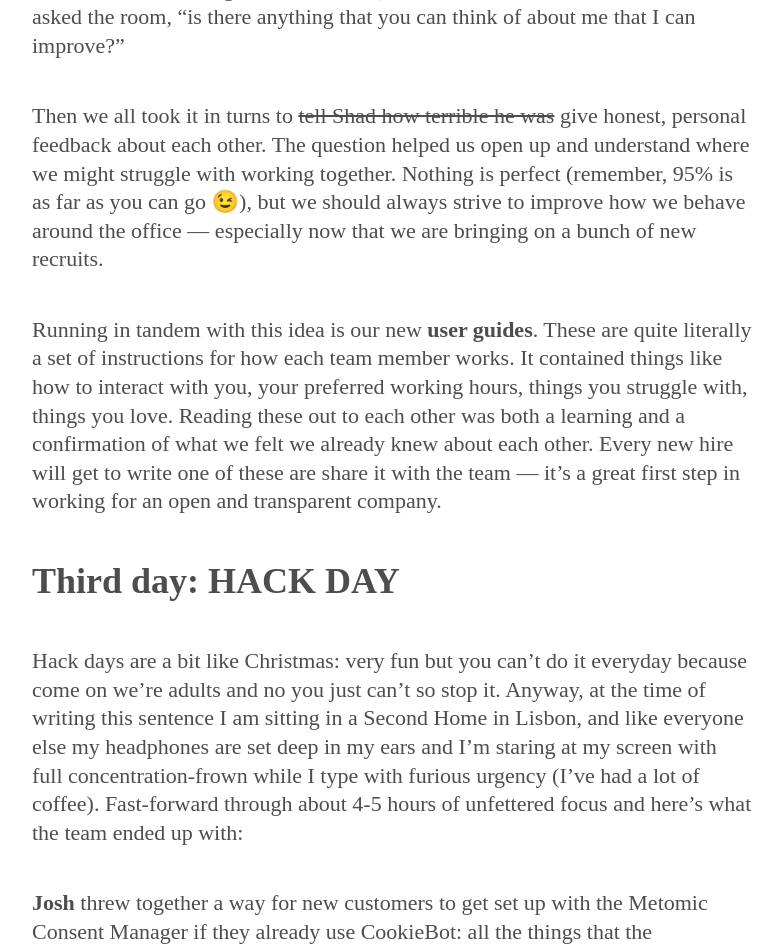
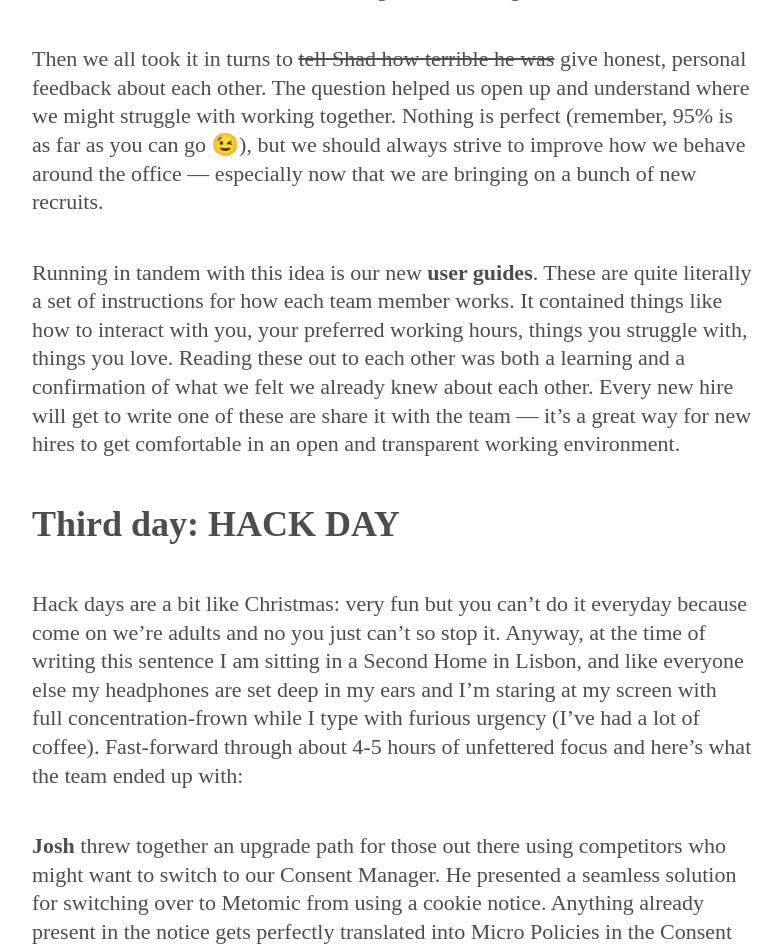
Before and after one commit to metomic/blog, a Jekyll site: the page built from _posts/2019-07-19-week-away.md, in a window 1280 px wide and 1400 px high, scrolled down 7041 px. Shown: the top 951 px of the window, without its empty margins (248-1031 px from the left). Built offline with Jekyll 4.4.1, drawn with Linux system fonts in a browser that asks for light colours; some web fonts are replaced; comment, search, counter and statistics services are not loaded; some of the changed text lies outside the part shown.

Commit message:
lolwtfomg

```diff
--- a/_posts/2019-07-19-week-away.md
+++ b/_posts/2019-07-19-week-away.md
@@ -11,7 +11,7 @@
 
 ## We are having a growth spurt, and on the other side is Metomic 2.0
 
-So this week we've taken the time to figure out what Metomic 2.0 will even look like. By the time it gets to Monday, we will all be on the same page and will hit the ground running. These are the questions we're answering:
+So this week we've taken the time to figure out what Metomic 2.0 will even look like. By the time it gets to Monday, we will hit the ground running. These are the questions we're answering:
 
 🔍 Who are we?
 
@@ -68,7 +68,7 @@
 
 "There's no button on the top level that allows you to opt out of everything in one go. That is bad. I am a lawyer."
 
-So we took some time on this day to fully pin down what Consent Manager v2 would look like. What we've done is made a more stable deployable that we can experiment with and add things to. Among those this are, as the feedback suggests, internationalisation and GTM integration. We're also making improvements to the UI, including but not limited to a top-level button that allows you to opt-out of everything.
+So we took some time on this day to fully pin down what Consent Manager v2 would look like. What we've done is made a more stable deployable that we can experiment with and add things to. Among those this are, as the feedback suggests, internationalisation and GTM integration. We're also making improvements to the UX, including but not limited to a top-level button that allows you to opt-out of everything and a few adjustments to the scroll-to-consent feature to make it hard to opt-in without realising.
 
 And that's it — we will continue to maintain the thing that marks the end of cookie banners, but there shall be no more talk about cookies for now. It's a conversation that we are moving on from, because it's distracting and does not even begin to tackle the breadth of the privacy problem.
 
@@ -76,29 +76,29 @@
 
 We have so many ideas, but the stuff that needs to happen right now before we explode is this:
 
-**PrivacySDK** will enable companies to store long-term consents from their users, across all devices. If user-123 has said they are okay with you gathering statistics on site usage, that information will be anonymously stored, and remembered. So you don't have to bother people with the same questions about privacy over and over again.
+**PrivacySDK** will enable companies to store long-term consents from their users, across all devices. If user-123 has said they are okay with you gathering statistics on site usage, that information will be anonymously logged, and remembered. So you don't have to bother people with the same questions about privacy over and over again.
 
 **Snippets:** Right now, if you use our Consent Manager, it blocks features until the user says they're okay with them. What Snippets does is create placeholders for any features that are blocked so the page does not look broken or behave unexpectedly.
 
-**Subject Access Requests:** this is the beginning of a long journey, but to start we want to build tooling that will facilitate SAR's for companies, and eventually automate them. Right now, these are so hard to fulfil that they are actually [weaponised](https://www.producthunt.com/posts/ship-your-enemies-gdpr). Well, goodbye to that gross way of doing things and hello to the Metomic way: To start, our tool will provide a generated sequence of steps needed to complete the SAR properly, as well as a secure, private channel through which to transport the customer's data
+**Subject Access Requests:** this is the beginning of a long journey, but to start we want to build tooling that will facilitate SAR's for companies, and eventually automate them. Right now, these are so hard to fulfil that they are actually [weaponised](https://www.producthunt.com/posts/ship-your-enemies-gdpr). Well, say goodbye to that gross way of doing things and prepare yourself for the Metomic way.
 
 Guys, this stuff is still just the beginning. We can't wait to show it to you and to see for ourselves what it grows into 🤯
 
 ### Yikes, the team is about to double in size — let's think about that
 
-After our product discussion and some much needed tile-painting (apparently all tiles come from Portugal? I don't know), we sat down with some wine and Shad asked the room, "is there anything that you can think of about me that I can improve?"
+After our product discussion and some much needed tile-painting (apparently all tiles come from Portugal? I don't know), we sat down with some wine and Shad asked the room, "what is the worst thing about working with me?"
 
 Then we all took it in turns to ~~tell Shad how terrible he was~~ give honest, personal feedback about each other. The question helped us open up and understand where we might struggle with working together. Nothing is perfect (remember, 95% is as far as you can go 😉), but we should always strive to improve how we behave around the office — especially now that we are bringing on a bunch of new recruits.
 
-Running in tandem with this idea is our new **user guides**. These are quite literally a set of instructions for how each team member works. It contained things like how to interact with you, your preferred working hours, things you struggle with, things you love. Reading these out to each other was both a learning and a confirmation of what we felt we already knew about each other. Every new hire will get to write one of these are share it with the team — it's a great first step in working for an open and transparent company.
+Running in tandem with this idea is our new **user guides**. These are quite literally a set of instructions for how each team member works. It contained things like how to interact with you, your preferred working hours, things you struggle with, things you love. Reading these out to each other was both a learning and a confirmation of what we felt we already knew about each other. Every new hire will get to write one of these are share it with the team — it's a great way for new hires to get comfortable in an open and transparent working environment.
 
 ## Third day: HACK DAY
 
 Hack days are a bit like Christmas: very fun but you can't do it everyday because come on we're adults and no you just can't so stop it. Anyway, at the time of writing this sentence I am sitting in a Second Home in Lisbon, and like everyone else my headphones are set deep in my ears and I'm staring at my screen with full concentration-frown while I type with furious urgency (I've had a lot of coffee). Fast-forward through about 4-5 hours of unfettered focus and here's what the team ended up with:
 
-**Josh** threw together a way for new customers to get set up with the Metomic Consent Manager if they already use CookieBot: all the things that the CookieBot banner notifies you about get seamlessly converted into Micro Policies and live in the consent manager.
+**Josh** threw together an upgrade path for those out there using competitors who might want to switch to our Consent Manager. He presented a seamless solution for switching over to Metomic from using a cookie notice. Anything already present in the notice gets perfectly translated into Micro Policies in the Consent Manager
 
-**Ben** hacked out what we are currently calling Snippets. He showed us how a placeholder for a Youtube video might work — you see a static preview of the video and then you can hit a button to play it, and are prompted to give consent. This way, Youtube isn't loading until you actually need it. If you don't play the video, it will never load.
+**Ben** hacked out what we are currently calling Snippets. He showed us how a placeholder for a Youtube video might work — you see a static preview of the video and then you can hit a button to play it, and are prompted to give consent. This way, Youtube isn't loading until you actually need it. If you don't play the video, it will never load. And most importantly, the action does not require the page to refresh, which is integral to good UX on the web.
 
 ![](/images/snippets.gif)
 
```
Also changed, not shown: images/port1.jpg, 1 other file.
